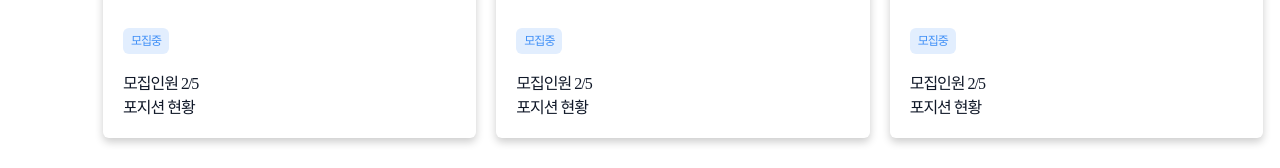
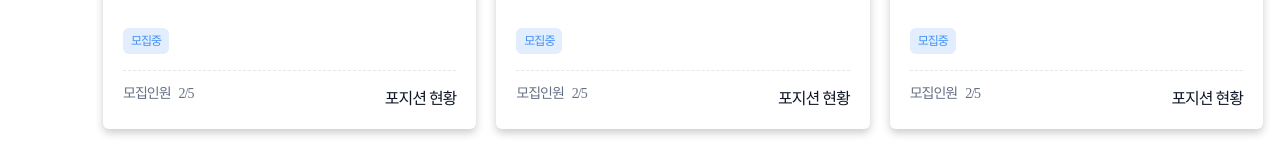
Before and after one commit to sangwooeom/studyit-fe, a React (Vite) app: page / in a window 1280 px wide. Shown: the part 668-836 px from the top of the page. Built offline with nearby package versions, Linux system fonts and the light colour scheme; no server answers; a web font is replaced by a local one.

Commit message:
변경사항

```diff
--- a/src/components/bookmark-checkbox/index.tsx
+++ b/src/components/bookmark-checkbox/index.tsx
@@ -1,5 +1,5 @@
 import { iconBookmarkIn, iconBookmarkNot } from "../../img";
-import { useState } from "react";
+import { useState, useEffect } from "react";
 import styles from './style.module.scss';
 import cn from 'classnames';
 
@@ -12,13 +12,18 @@ export default function BookmarkCheckbox(props: BookmarkCheckboxProps) {
     const { checked } = props;
     const [src, setSrc] = useState(iconBookmarkNot);
 
+    useEffect(() => {
+        if (checked) setSrc(iconBookmarkIn);
+        else setSrc(iconBookmarkNot);
+    }, [checked])
+
     function onClick(event: React.MouseEvent<HTMLSpanElement, MouseEvent>) {
-
+        if (props.onClick) props.onClick(event);
     }
 
     return (
         <span className={cn(styles.bookmark)} onClick={onClick}>
-            <input type="checkbox" />
+            <input type="checkbox" checked={checked}/>
             <img src={src} />
         </span>
     )
--- a/src/components/bookmark-checkbox/style.module.scss
+++ b/src/components/bookmark-checkbox/style.module.scss
@@ -1,5 +1,6 @@
 .bookmark {
     position: relative;
+    cursor: pointer;
 
     input[type=checkbox] {
         position: absolute;
--- a/src/components/study-card/index.tsx
+++ b/src/components/study-card/index.tsx
@@ -2,8 +2,18 @@ import Badge, { BadgeType } from '../badge';
 import BookmarkCheckbox from '../bookmark-checkbox';
 import styles from './style.module.scss';
 import cn from 'classnames';
+import { useState } from 'react';
 
-export default function StudyCard() {
+interface StudyCardProps {
+    title: string;
+
+}
+
+export default function StudyCard(props: StudyCardProps) {
+    const [ checked, setChecked ] = useState(false);
+
+
+
     return (
         <div className={cn(styles.container)}>
             <div className={cn(styles.main)}>
@@ -17,11 +27,14 @@ export default function StudyCard() {
                     </div>
                 </div>
                 <div>
-                    <BookmarkCheckbox />
+                    <BookmarkCheckbox onClick={() => setChecked(!checked)} checked={checked}/>
                 </div>
             </div>
             <div className={styles.people}>
-                <div>모집인원 2/5</div>
+                <div className={styles.cnt}>
+                    <span>모집인원</span>
+                    <span>2/5</span>
+                </div>
                 <div>포지션 현황</div>
             </div>
         </div>
--- a/src/components/study-card/style.module.scss
+++ b/src/components/study-card/style.module.scss
@@ -40,4 +40,24 @@
             }
         }
     }
+
+    .people {
+        border-top: 1px dashed #E4E7EC;
+        padding-top: 14px;
+        display: grid;
+        grid-auto-flow: column;
+        justify-content: space-between;
+
+        .cnt {
+            display: grid;
+            grid-auto-flow: column;
+            column-gap: 8px;
+
+            span {
+                color: #667085;
+                font-size: 14px;
+                line-height: 18px;
+            }
+        }
+    }
 }
```
